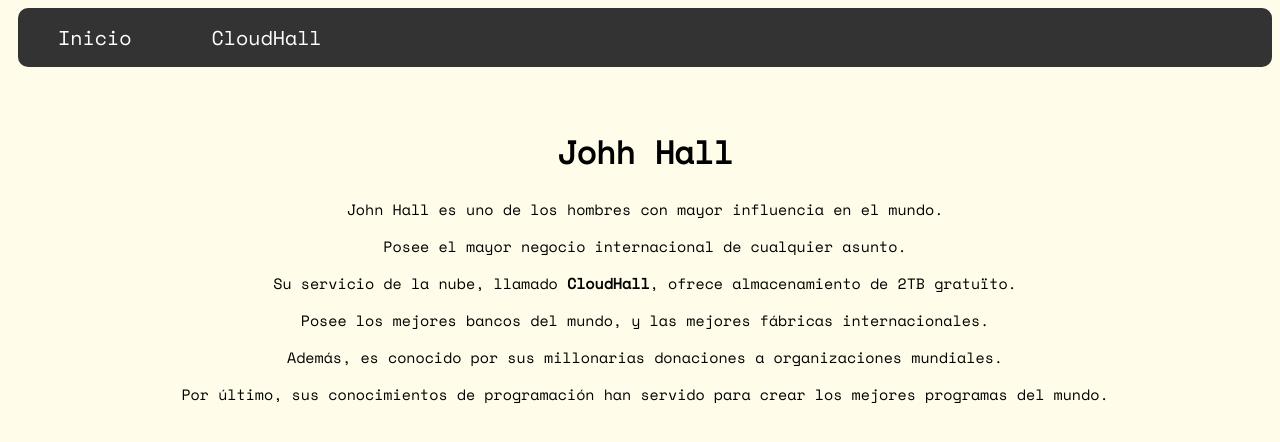
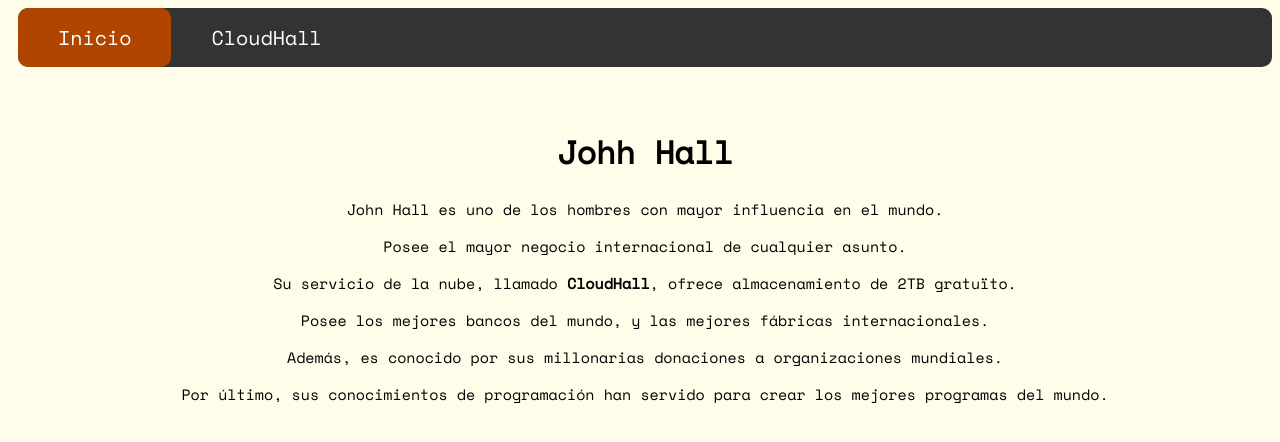
Before and after one commit to Tupiet/JohnHall, a plain HTML site: page index.html in a window 1280 px wide. Drawn offline with nearby package versions, Linux system fonts and the light colour scheme.

Commit message:
Update index.css

```diff
--- a/index.css
+++ b/index.css
@@ -73,3 +73,11 @@ li a:hover:not(.active) {
   cursor: pointer;
   transition: 0.3s;
 }
+
+.active {
+  background-color: #B04500;
+}
+
+.active:hover {
+  background-color: #732D00;
+}
```
